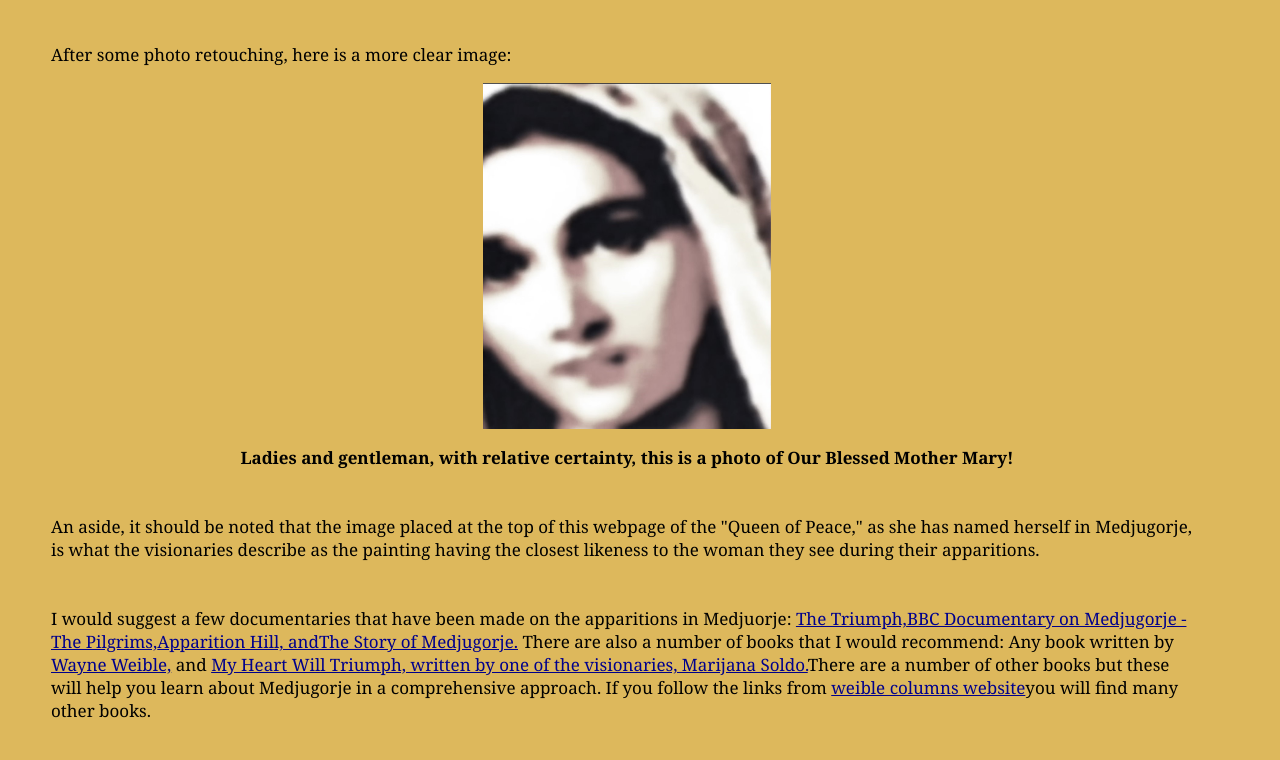
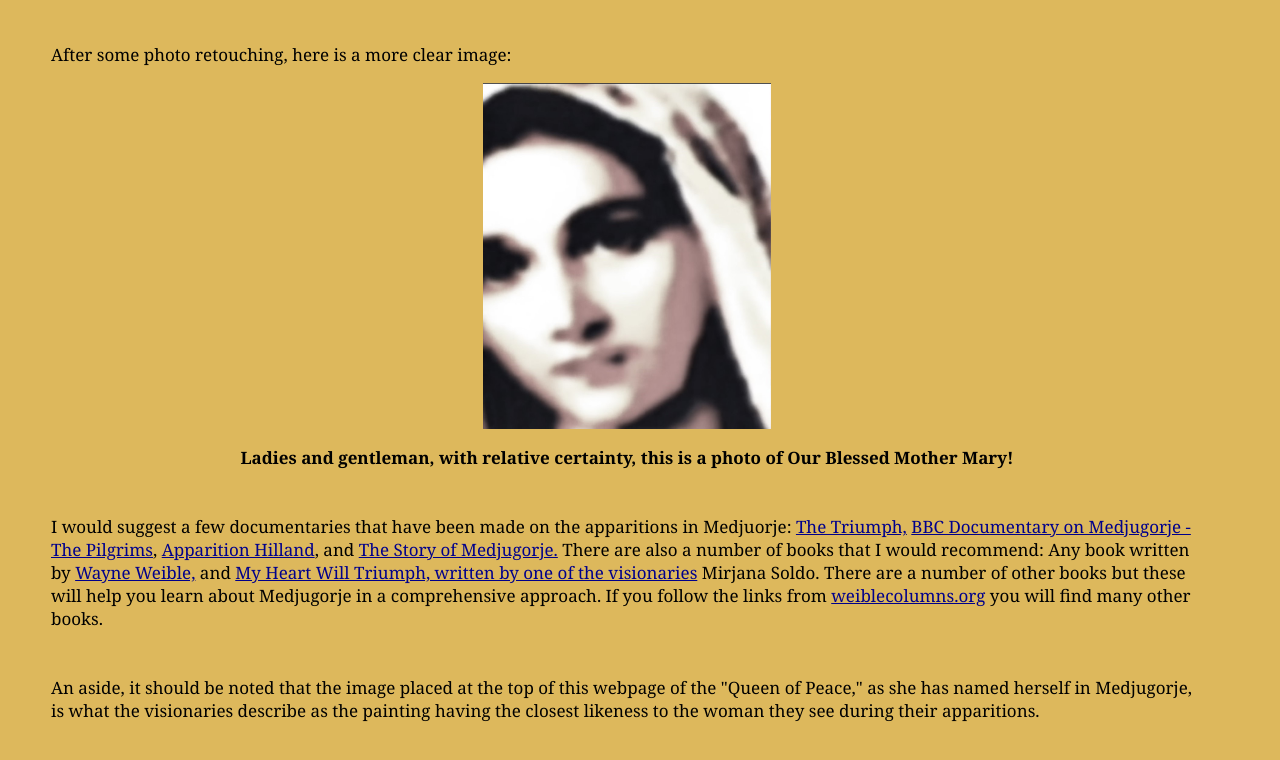
Before and after one commit to vicduar/MaryApparitions, a website: page index.html in a window 1280 px wide. Shown: the part 5927-6687 px from the top of the page. Drawn offline with Linux system fonts and the light colour scheme.

Commit message:
tidying up

```diff
--- a/index.html
+++ b/index.html
@@ -157,10 +157,9 @@
         <p><strong>Ladies and gentleman, with relative certainty, this is a photo of Our Blessed Mother Mary!</strong></p><br></br>
       </div>
 
-      <p> An aside, it should be noted that the image placed at the top of this webpage of the "Queen of Peace," as she has named herself in Medjugorje, is what the visionaries describe as the painting having the closest likeness to the woman they see during their apparitions.</p><br></br>
+      <p>I would suggest a few documentaries that have been made on the apparitions in Medjuorje: <a href="https://www.youtube.com/watch?v=c9dQYRQXbXc">The Triumph,</a> <a href="https://www.youtube.com/watch?v=RnDrFpQYVlI">BBC Documentary on Medjugorje - The Pilgrims</a>, <a href="https://stellamarfilms.com/blogs/news/apparition-hill">Apparition Hilland</a>, and <a href="https://www.youtube.com/watch?v=gHXv1TfCf7U">The Story of Medjugorje.</a> There are also a number of books that I would recommend: Any book written by <a href="https://weiblecolumns.org/shop/wayne-weible-s-books">Wayne Weible,</a> and <a href="https://weiblecolumns.org/shop/books-and-more/item/171-my-heart-will-triumph">My Heart Will Triumph, written by one of the visionaries</a> Mirjana Soldo. There are a number of other books but these will help you learn about Medjugorje in a comprehensive approach. If you follow the links from <a href="https://weiblecolumns.org">weiblecolumns.org</a> you will find many other books.</p><br></br>
 
-        <p>I would suggest a few documentaries that have been made on the apparitions in Medjuorje: <a href="https://www.youtube.com/watch?v=c9dQYRQXbXc">The Triumph,</a><a href="https://www.youtube.com/watch?v=RnDrFpQYVlI">BBC Documentary on Medjugorje - The Pilgrims,</a><a href="https://stellamarfilms.com/blogs/news/apparition-hill">Apparition Hill, and</a><a href="https://www.youtube.com/watch?v=gHXv1TfCf7U">The Story of Medjugorje.</a> There are also a number of books that I would recommend: Any book written by <a href="https://weiblecolumns.org/shop/wayne-weible-s-books">Wayne Weible,</a> and <a href="https://weiblecolumns.org/shop/books-and-more/item/171-my-heart-will-triumph">My Heart Will Triumph, written by one of the visionaries, Marijana Soldo.</a>There are a number of other books but these will help you learn about Medjugorje in a comprehensive approach. If you follow the links from <a href="https://weiblecolumns.org">weible columns website</a>you will find many other books.</p><br></br>
-
+      <p>An aside, it should be noted that the image placed at the top of this webpage of the "Queen of Peace," as she has named herself in Medjugorje, is what the visionaries describe as the painting having the closest likeness to the woman they see during their apparitions.</p><br></br>
     </div>
 
     </main>
```
